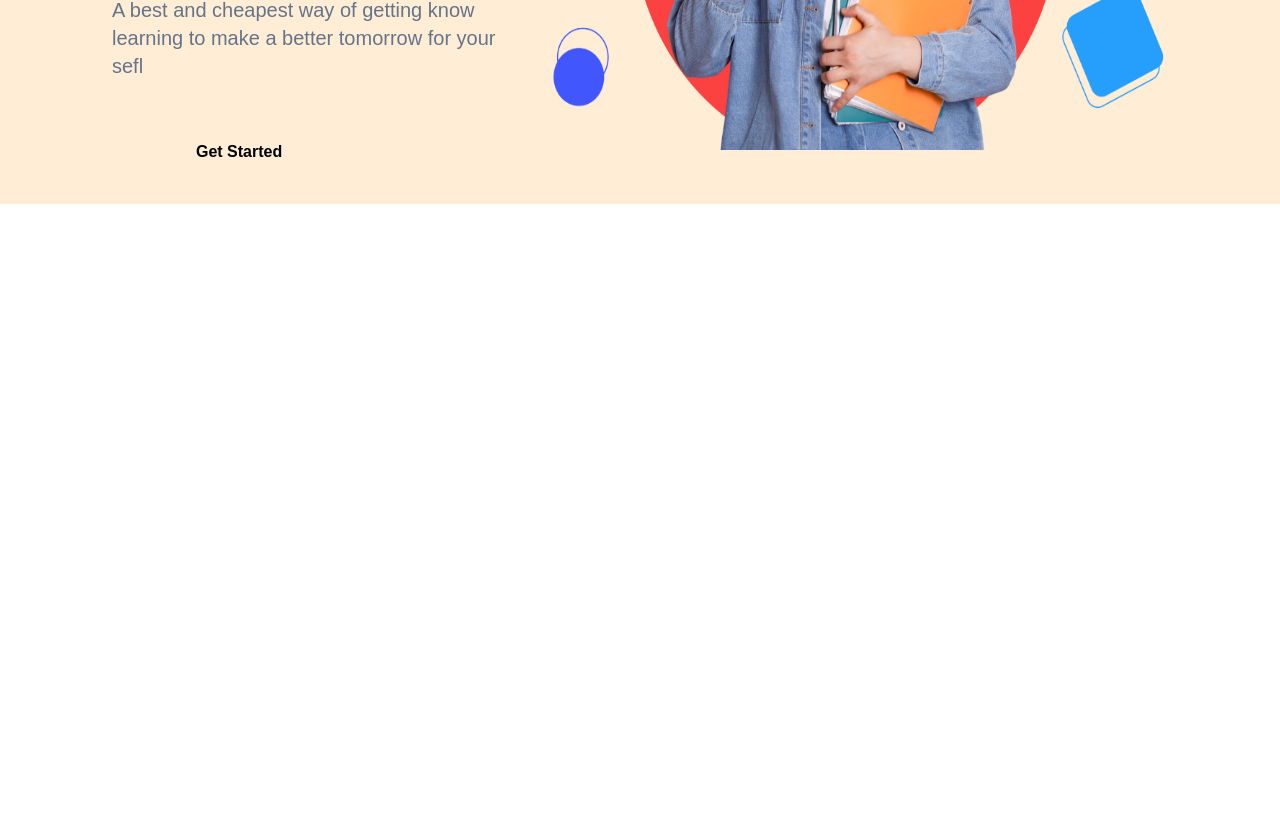
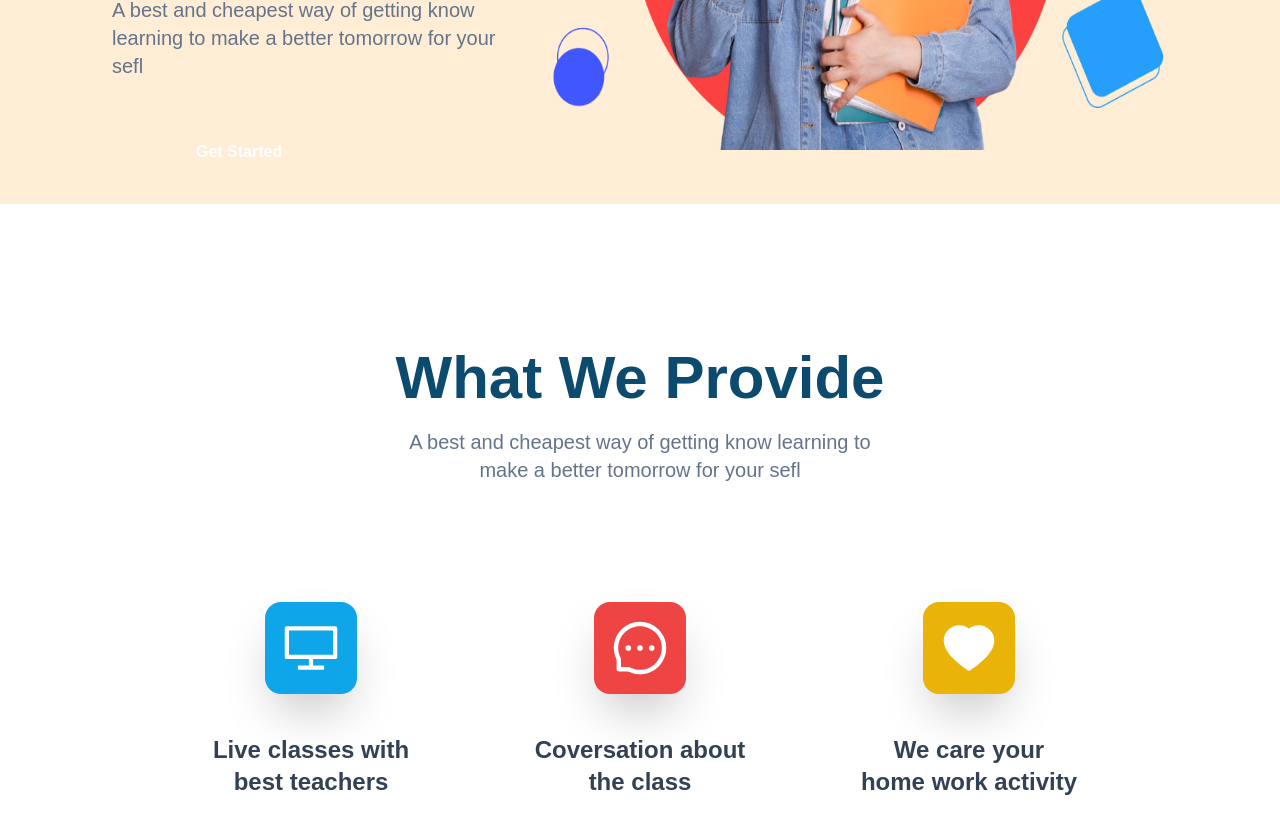
Before and after one commit to soufian200/landing-page, a Next.js app: page /ilearn in a window 1280 px wide. Shown: the part 580-1414 px from the top of the page. Before the commit the page ends 800 px from the top, so only its background shows below. Built offline with nearby package versions, Linux system fonts and the light colour scheme.

Commit message:
add Services Section

```diff
--- /dev/null
+++ b/components/ILearn/Caption.tsx
@@ -0,0 +1,10 @@
+type CaptionType = {
+    txt: string;
+    styles?: string
+}
+
+const Caption = ({ txt, styles }: CaptionType) => {
+
+    return <p className={`max-w-sm md:max-w-lg text-slate-500 mb-10 text-lg md:text-xl text-center ${styles}`} >{txt}</p>
+}
+export default Caption;
--- /dev/null
+++ b/components/ILearn/Heading.tsx
@@ -0,0 +1,16 @@
+type HeadingType = {
+    title: string;
+    styles?: string
+}
+
+const Heading = ({ title, styles }: HeadingType) => {
+    return <h1 className={`
+    text-4xl
+    font-bold
+    text-sky-900
+    mb-5
+    text-center
+    lg:text-6xl
+    ${styles}`} >{title}</h1>
+}
+export default Heading;
--- /dev/null
+++ b/components/ILearn/Services.tsx
@@ -0,0 +1,51 @@
+import { AiFillHeart, AiOutlineDesktop, AiOutlineMessage } from "react-icons/ai"
+import Container from "../Container"
+import Caption from "./Caption";
+import Heading from "./Heading";
+
+const Services = () => {
+
+    const services = [
+        {
+            bg: "bg-sky-500",
+            Icon: <AiOutlineDesktop size={60} />,
+            title: "Live classes with best teachers"
+        },
+        {
+            bg: "bg-red-500",
+            Icon: <AiOutlineMessage size={60} />,
+            title: "Coversation about the class"
+        },
+        {
+            bg: "bg-yellow-500",
+            Icon: <AiFillHeart size={60} />,
+            title: "We care your home work activity"
+        },
+
+    ];
+
+    return <section className={`py-20 md:py-36`}>
+        <Container>
+            <div>
+                <div className={`flex flex-col items-center md:mb-14`}>
+                    <Heading title="What We Provide" />
+                    <Caption txt="A best and cheapest way of getting know learning to make a better tomorrow for your sefl" />
+                </div>
+                <div className={`flex items-center flex-col lg:flex-row justify-evenly`} >
+                    {
+                        services.map((service) => {
+                            return <div className={`w-[260px] h-[260px] flex items-center justify-center flex-col p-5 rounded-xl`} >
+                                <div className={`${service.bg} shadow-2xl text-white p-4 rounded-2xl mb-10`}>
+                                    {service.Icon}
+                                </div>
+                                <h1 className={`text-2xl font-bold text-slate-700 mb-5 text-center`} >{service.title}</h1>
+                            </div>
+                        })
+                    }
+                </div>
+            </div>
+        </Container>
+    </section>
+
+}
+export default Services
--- a/pages/ilearn/index.tsx
+++ b/pages/ilearn/index.tsx
@@ -1,11 +1,14 @@
 import type { NextPage } from 'next'
 import Container from '../../components/Container'
 import Hero from '../../components/ILearn/Hero'
+import Services from '../../components/ILearn/Services'
 
 const ILearn: NextPage = () => {
 
     return <main>
         <Hero />
+        <Services />
+
     </main>
 }
 
```
